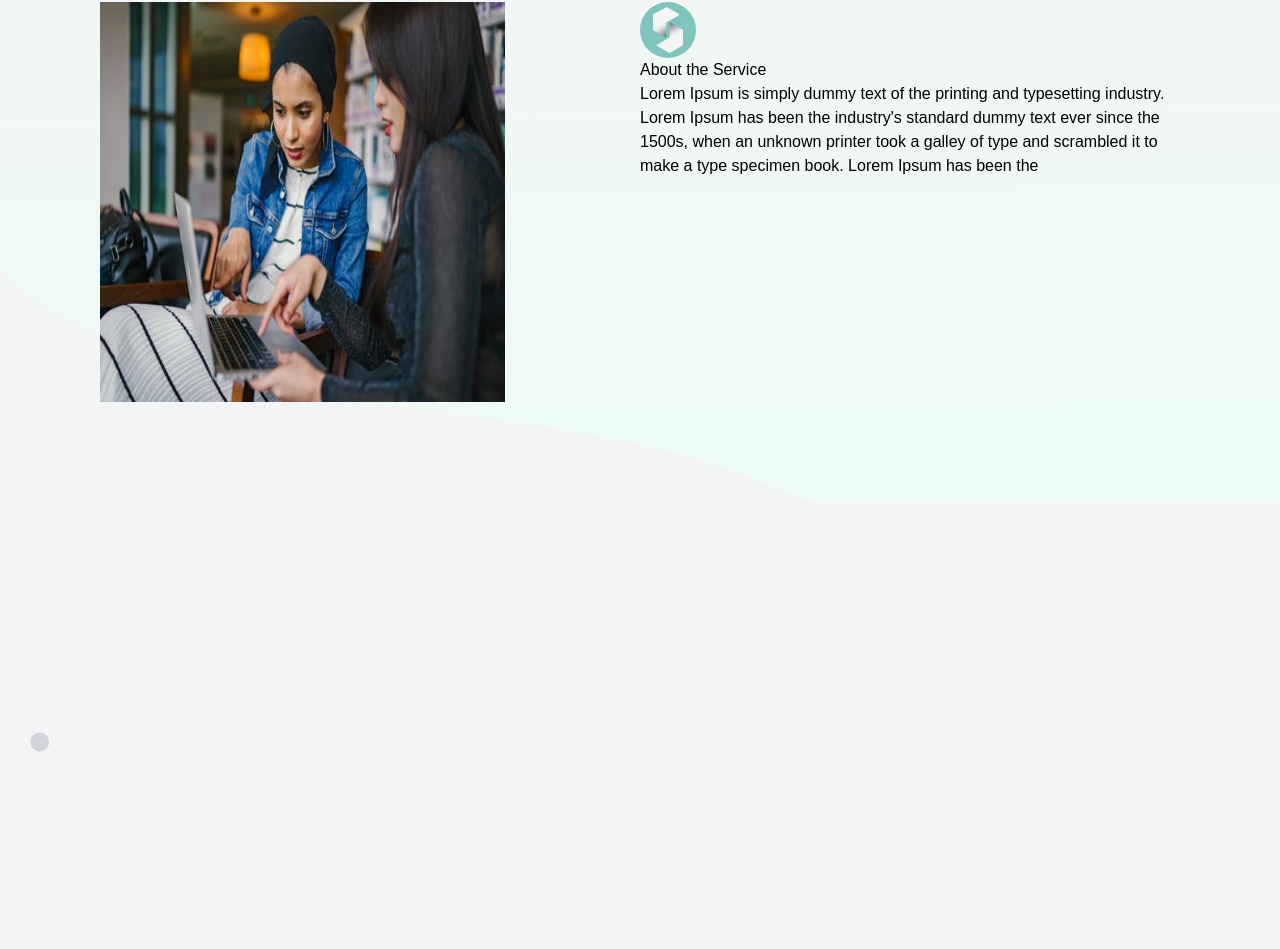
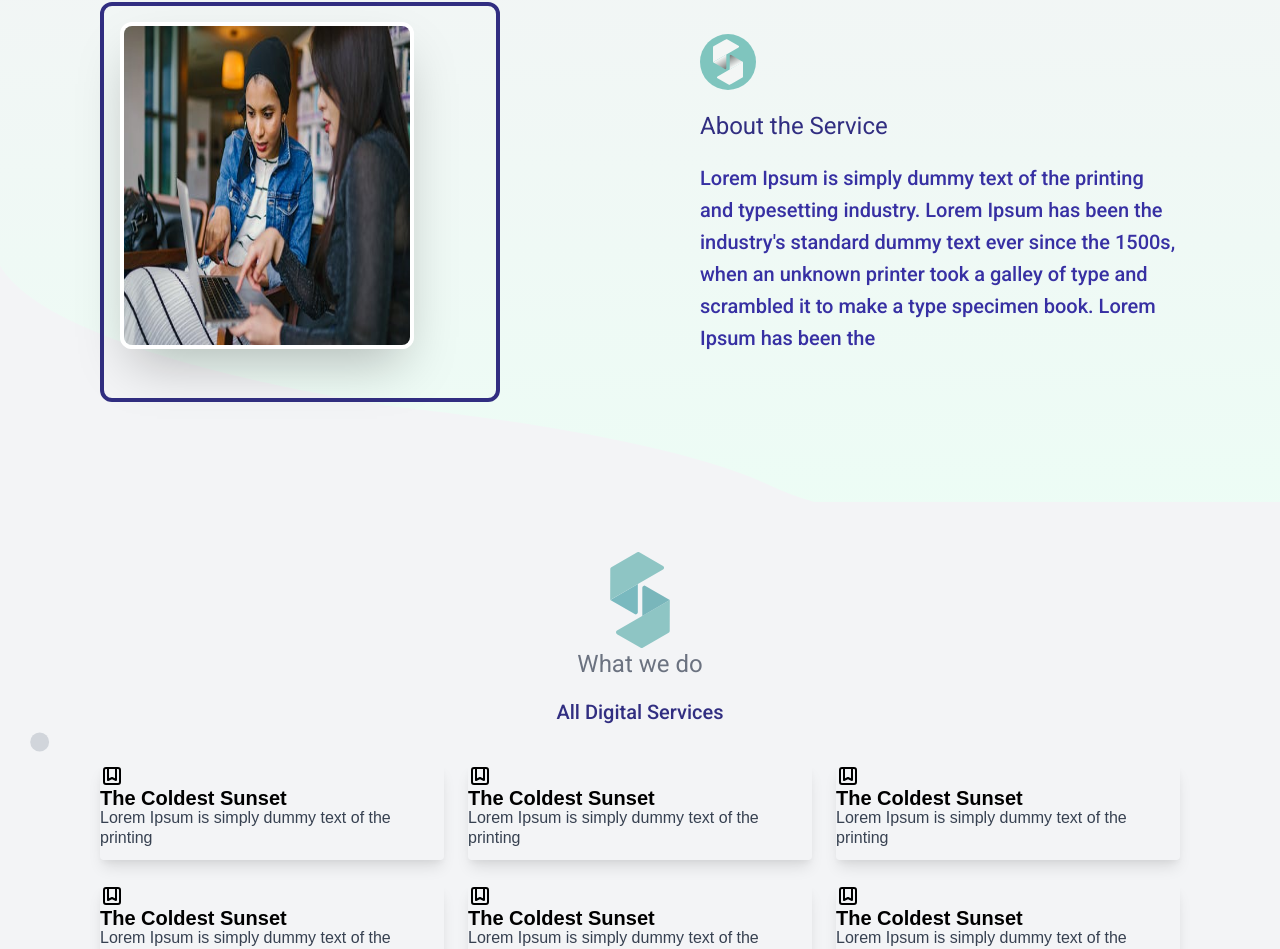
Before and after one commit to Junee9910/SimplifyWeb, an Angular app: page / in a window 1280 px wide. Shown: the part 948-1897 px from the top of the page. Built offline with nearby package versions, Linux system fonts and the light colour scheme.

Commit message:
don't know the problem

```diff
--- a/angular.json
+++ b/angular.json
@@ -27,6 +27,7 @@
               "src/assets"
             ],
             "styles": [
+              "./node_modules/@angular/material/prebuilt-themes/indigo-pink.css",
               "src/styles.css"
             ],
             "scripts": []
@@ -94,6 +95,7 @@
               "src/assets"
             ],
             "styles": [
+              "./node_modules/@angular/material/prebuilt-themes/indigo-pink.css",
               "src/styles.css"
             ],
             "scripts": []
--- a/package.json
+++ b/package.json
@@ -11,10 +11,12 @@
   "private": true,
   "dependencies": {
     "@angular/animations": "~12.2.0",
+    "@angular/cdk": "^12.2.11",
     "@angular/common": "~12.2.0",
     "@angular/compiler": "~12.2.0",
     "@angular/core": "~12.2.0",
     "@angular/forms": "~12.2.0",
+    "@angular/material": "^12.2.11",
     "@angular/platform-browser": "~12.2.0",
     "@angular/platform-browser-dynamic": "~12.2.0",
     "@angular/router": "~12.2.0",
--- a/src/app/app.module.ts
+++ b/src/app/app.module.ts
@@ -3,6 +3,7 @@ import { BrowserModule } from '@angular/platform-browser';
 
 import { AppComponent } from './app.component';
 import { HomeComponent } from './home/home.component';
+import { BrowserAnimationsModule } from '@angular/platform-browser/animations';
 
 @NgModule({
   declarations: [
@@ -10,7 +11,8 @@ import { HomeComponent } from './home/home.component';
     HomeComponent
   ],
   imports: [
-    BrowserModule
+    BrowserModule,
+    BrowserAnimationsModule
   ],
   providers: [],
   bootstrap: [AppComponent]
--- a/src/app/home/home.component.css
+++ b/src/app/home/home.component.css
@@ -31,7 +31,7 @@
     padding-left: 50px;
     padding-right: 50px;
 }
-.service{
+.about{
     background: url('src/assets/img/bgg-ser.svg') no-repeat;
     width: 100%;
     height:600px;
@@ -40,15 +40,32 @@
     background-color:#F3F4F6;
     padding: 100px;
 }
-.ser img{
+.abt {
+padding-left: 20px;
+}
+.abt img{
     padding: 5px;
 }
-.about{
+.about h1{
+    margin-top: 20px;
+    margin-bottom: 20px;
+}
+.card {
+    height:400px;
+    margin-right: 100px;
+}
+.service{
     background: url('src/assets/img/about-bg-change.svg') no-repeat;
     width: 100%;
     height: 850px;
+    padding-left: 100px;
+    padding-right: 100px;
+    padding-top: 50px;
     background-size: cover;
     background-position: center;
+}
+.title {
+    margin-bottom: 20px;
 }
 .email{
     background: url('src/assets/img/email-bg-change.svg') no-repeat;
--- a/src/app/home/home.component.html
+++ b/src/app/home/home.component.html
@@ -39,20 +39,100 @@
     </div>
 
 </div>
-<div class="service flex">
+<div class="about flex items-center">
 <div class="card flex-1">
-<img src="assets/img/ser.jpeg" class="h-full w-3/4">
-</div>
-<div class="ser flex-1">
-  <img src="assets/img/S-wh.svg" class="h-14 w-14 bg-teal-600 rounded-full animate-pulse opacity-25">
-  <h1>About the Service</h1>
-<h1>
-  Lorem Ipsum is simply dummy text of the printing and typesetting industry. Lorem Ipsum has been the industry's standard dummy text ever since the 1500s, when an unknown printer took a galley of type and scrambled it to make a type specimen book. Lorem Ipsum has been the
-</h1>
+  <div class="h-full w-5/6 border-4 rounded-xl border-indigo-900 justify-center">
+  <img src="assets/img/ser.jpeg" class="h-5/6 w-3/4 border-4 border-white rounded-xl shadow-2xl transform translate-x-4 translate-y-4">
 </div>
 </div>
-<div class="about">
-
+<div class="abt flex-1">
+  <img src="assets/img/S-wh.svg" class="h-14 w-14 bg-teal-600 rounded-full animate-pulse opacity-25">
+  <h1 class="text-3xl text-indigo-900">About the Service</h1>
+<h2 class="text-xl text-indigo-800">
+  Lorem Ipsum is simply dummy text of the printing and typesetting industry. Lorem Ipsum has been the industry's standard dummy text ever since the 1500s, when an unknown printer took a galley of type and scrambled it to make a type specimen book. Lorem Ipsum has been the
+</h2>
+</div>
+</div>
+<div class="service">
+<div class="title flex flex-col justify-center items-center">
+<img src="assets/img/S-logo.svg" class="h-24 w-24 animate-pulse">
+<h1 class="text-gray-500 text-2xl">What we do</h1>
+<h2 class="text-indigo-900 text-4xl">All Digital Services</h2>
+</div>
+<div class="post-card">
+  <div class="w-full">
+    <section class="max-w-6xl mx-auto px-4 sm:px-6 lg:px-4 py-12">
+        <div class="grid grid-cols-1 sm:grid-cols-2 md:grid-cols-2 lg:grid-cols-3 gap-6">
+          <div class="max-w-sm rounded overflow-hidden shadow-lg">
+            <svg xmlns="http://www.w3.org/2000/svg" class="h-6 w-6" fill="none" viewBox="0 0 24 24" stroke="currentColor">
+              <path stroke-linecap="round" stroke-linejoin="round" stroke-width="2" d="M16 4v12l-4-2-4 2V4M6 20h12a2 2 0 002-2V6a2 2 0 00-2-2H6a2 2 0 00-2 2v12a2 2 0 002 2z" />
+            </svg>
+            <div class="px-6 py-4">
+              <div class="font-bold text-xl mb-2">The Coldest Sunset</div>
+              <p class="text-gray-700 text-base">
+                Lorem Ipsum is simply dummy text of the printing
+              </p>
+            </div>
+          </div>
+          <div class="max-w-sm rounded overflow-hidden shadow-lg">
+            <svg xmlns="http://www.w3.org/2000/svg" class="h-6 w-6" fill="none" viewBox="0 0 24 24" stroke="currentColor">
+              <path stroke-linecap="round" stroke-linejoin="round" stroke-width="2" d="M16 4v12l-4-2-4 2V4M6 20h12a2 2 0 002-2V6a2 2 0 00-2-2H6a2 2 0 00-2 2v12a2 2 0 002 2z" />
+            </svg>
+            <div class="px-6 py-4">
+              <div class="font-bold text-xl mb-2">The Coldest Sunset</div>
+              <p class="text-gray-700 text-base">
+                Lorem Ipsum is simply dummy text of the printing
+              </p>
+            </div>
+          </div>
+          <div class="max-w-sm rounded overflow-hidden shadow-lg">
+            <svg xmlns="http://www.w3.org/2000/svg" class="h-6 w-6" fill="none" viewBox="0 0 24 24" stroke="currentColor">
+              <path stroke-linecap="round" stroke-linejoin="round" stroke-width="2" d="M16 4v12l-4-2-4 2V4M6 20h12a2 2 0 002-2V6a2 2 0 00-2-2H6a2 2 0 00-2 2v12a2 2 0 002 2z" />
+            </svg>
+            <div class="px-6 py-4">
+              <div class="font-bold text-xl mb-2">The Coldest Sunset</div>
+              <p class="text-gray-700 text-base">
+                Lorem Ipsum is simply dummy text of the printing
+              </p>
+            </div>
+          </div>
+          <div class="max-w-sm rounded overflow-hidden shadow-lg">
+            <svg xmlns="http://www.w3.org/2000/svg" class="h-6 w-6" fill="none" viewBox="0 0 24 24" stroke="currentColor">
+              <path stroke-linecap="round" stroke-linejoin="round" stroke-width="2" d="M16 4v12l-4-2-4 2V4M6 20h12a2 2 0 002-2V6a2 2 0 00-2-2H6a2 2 0 00-2 2v12a2 2 0 002 2z" />
+            </svg>
+            <div class="px-6 py-4">
+              <div class="font-bold text-xl mb-2">The Coldest Sunset</div>
+              <p class="text-gray-700 text-base">
+                Lorem Ipsum is simply dummy text of the printing
+              </p>
+            </div>
+          </div>
+          <div class="max-w-sm rounded overflow-hidden shadow-lg">
+            <svg xmlns="http://www.w3.org/2000/svg" class="h-6 w-6" fill="none" viewBox="0 0 24 24" stroke="currentColor">
+              <path stroke-linecap="round" stroke-linejoin="round" stroke-width="2" d="M16 4v12l-4-2-4 2V4M6 20h12a2 2 0 002-2V6a2 2 0 00-2-2H6a2 2 0 00-2 2v12a2 2 0 002 2z" />
+            </svg>
+            <div class="px-6 py-4">
+              <div class="font-bold text-xl mb-2">The Coldest Sunset</div>
+              <p class="text-gray-700 text-base">
+                Lorem Ipsum is simply dummy text of the printing
+              </p>
+            </div>
+          </div>
+          <div class="max-w-sm rounded overflow-hidden shadow-lg">
+            <svg xmlns="http://www.w3.org/2000/svg" class="h-6 w-6" fill="none" viewBox="0 0 24 24" stroke="currentColor">
+              <path stroke-linecap="round" stroke-linejoin="round" stroke-width="2" d="M16 4v12l-4-2-4 2V4M6 20h12a2 2 0 002-2V6a2 2 0 00-2-2H6a2 2 0 00-2 2v12a2 2 0 002 2z" />
+            </svg>
+            <div class="px-6 py-4">
+              <div class="font-bold text-xl mb-2">The Coldest Sunset</div>
+              <p class="text-gray-700 text-base">
+                Lorem Ipsum is simply dummy text of the printing
+              </p>
+            </div>
+          </div>
+        </div>
+    </section>
+  </div>
+</div>
 </div>
 <div class="email">
 
--- a/src/app/home/home.component.ts
+++ b/src/app/home/home.component.ts
@@ -7,6 +7,8 @@ import { Component, OnInit } from '@angular/core';
 })
 export class HomeComponent implements OnInit {
 
+  longText='Lorem Ipsum is simply dummy text of the printing';
+
   constructor() { }
 
   ngOnInit(): void {}
--- a/src/index.html
+++ b/src/index.html
@@ -6,8 +6,11 @@
   <base href="/">
   <meta name="viewport" content="width=device-width, initial-scale=1">
   <link rel="icon" type="image/x-icon" href="S-logo.svg">
+  <link rel="preconnect" href="https://fonts.gstatic.com">
+  <link href="https://fonts.googleapis.com/css2?family=Roboto:wght@300;400;500&display=swap" rel="stylesheet">
+  <link href="https://fonts.googleapis.com/icon?family=Material+Icons" rel="stylesheet">
 </head>
-<body>
+<body class="mat-typography">
   <app-root></app-root>
 </body>
 </html>
--- a/tailwind.config.js
+++ b/tailwind.config.js
@@ -22,9 +22,20 @@ module.exports = {
       indigo: colors.indigo,
       black: colors.black
     },
-    padding:{
-
-    }
+    fontSize: {
+      'xs': '.75rem',
+      'sm': '.875rem',
+      'tiny': '.875rem',
+       'base': '1rem',
+       'lg': '1.125rem',
+       'xl': '1.25rem',
+       '2xl': '1.5rem',
+      '3xl': '1.875rem',
+      '4xl': '2.25rem',
+       '5xl': '3rem',
+       '6xl': '4rem',
+      '7xl': '5rem',
+     }
   },
   variants: {
     extend: {},
```
Also changed, not shown: src/styles.css (line endings or trailing spaces), 1 other file (tests, documents, lock files or other folders).
